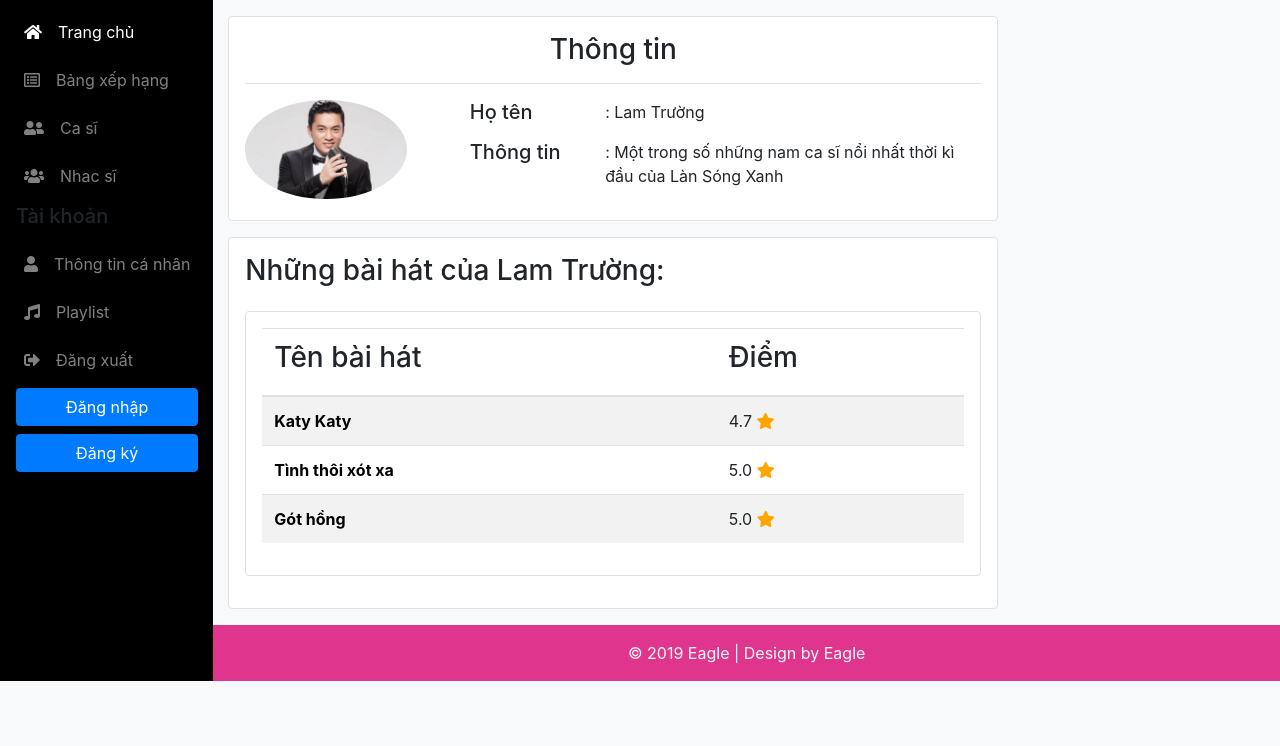
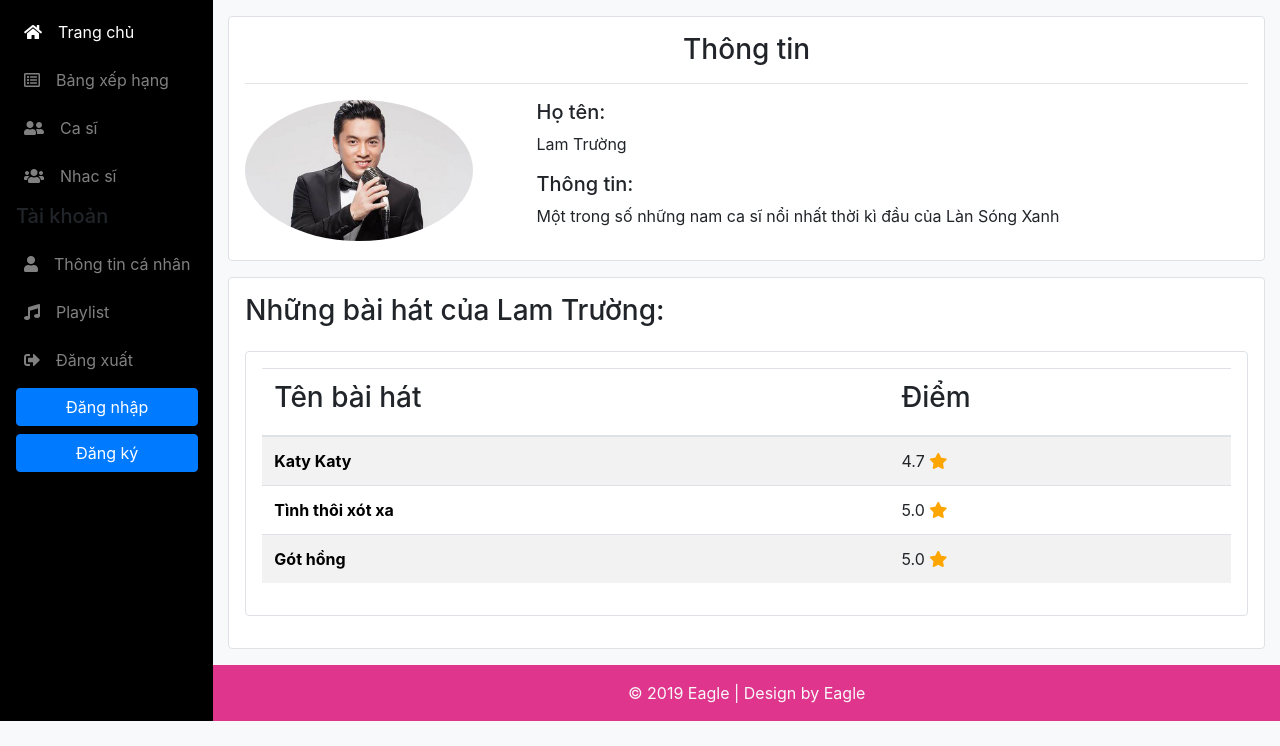
Before and after one commit to an-nt-techdev/Basic-SE-LanSongXanh-Web, a PHP site: page /LanXongXanh/index.php?page=infor&singer=2 in a window 1280 px wide. Shown: the part 54-800 px from the top of the page. Run offline with PHP 8.4, Linux system fonts and the light colour scheme; data comes from the database, SQL or seed files in the repository; some libraries are stand-ins or nearby versions.

Commit message:
little fix
...

```diff
--- a/View/composerView.php
+++ b/View/composerView.php
@@ -16,7 +16,7 @@
 
 				<div class="col-xl-10 col-lg-9">
 					<div class="row">
-						<section class="col-xl-9 py-3">
+						<section class="col-xl-12 py-3">
 							<p class="search-title" style="display:none;"></p>
 							<article class="bg-white border rounded p-3 result-search">
 									<h2 class="">Danh sách nhạc sĩ: </h2>
@@ -30,7 +30,7 @@
 													<p class="text-ellipsis"><?php echo $c->getName(); ?></p>
 												</a>
 												<div class="result-search-intro">
-													<p class="mb-0">
+													<p class="mb-0" style="text-align: justify;">
                                                         <?php echo $c->getDetail(); ?>
 													</p>
 													<p class="mb-0 text-ellipsis" style="display:none;"></p>
--- a/View/infor.php
+++ b/View/infor.php
@@ -21,7 +21,7 @@
 
 				<div class="col-xl-10 col-lg-9">
 					<div class="row">
-						<section class="col-xl-9">
+						<section class="col-xl-12">
 							<article class="bg-white border rounded p-3 mt-3">
 								<h3 class="text-center mb-3">Thông tin</h3>
 								<hr>
@@ -56,12 +56,12 @@
 }
 else {?>
 										<div class="row">
-											<h5 class="col-3">Họ tên</h5>
-											<p class="col-9">: <?php echo $data->getName(); ?></p>
+											<h5 class="col-3">Họ tên:</h5>
+											<p class="col-12"><?php echo $data->getName(); ?></p>
 										</div>
 										<div class="row">
-											<h5 class="col-3">Thông tin</h5>
-											<p class="col-9">: <?php echo $data->getDetail(); ?></p>
+											<h5 class="col-3">Thông tin:</h5>
+											<p class="col-12" style="text-align: justify;"> <?php echo $data->getDetail(); ?></p>
 										</div>
 <?php } ?>
 									</div>
--- a/View/singerView.php
+++ b/View/singerView.php
@@ -16,7 +16,7 @@
 
 				<div class="col-xl-10 col-lg-9">
 					<div class="row">
-						<section class="col-xl-9 py-3">
+						<section class="col-xl-12 py-3">
 							<p class="search-title" style="display:none;"></p>
 							<article class="bg-white border rounded p-3 result-search">
 									<h2 class="">Danh sách ca sĩ: </h2>
@@ -30,7 +30,7 @@
 													<p class="text-ellipsis"><?php echo $s->getName(); ?></p>
 												</a>
 												<div class="result-search-intro">
-													<p class="mb-0">
+													<p class="mb-0" style="text-align: justify;">
                                                         <?php echo $s->getDetail(); ?>
 													</p>
 													<p class="mb-0 text-ellipsis" style="display:none;"></p>
```
